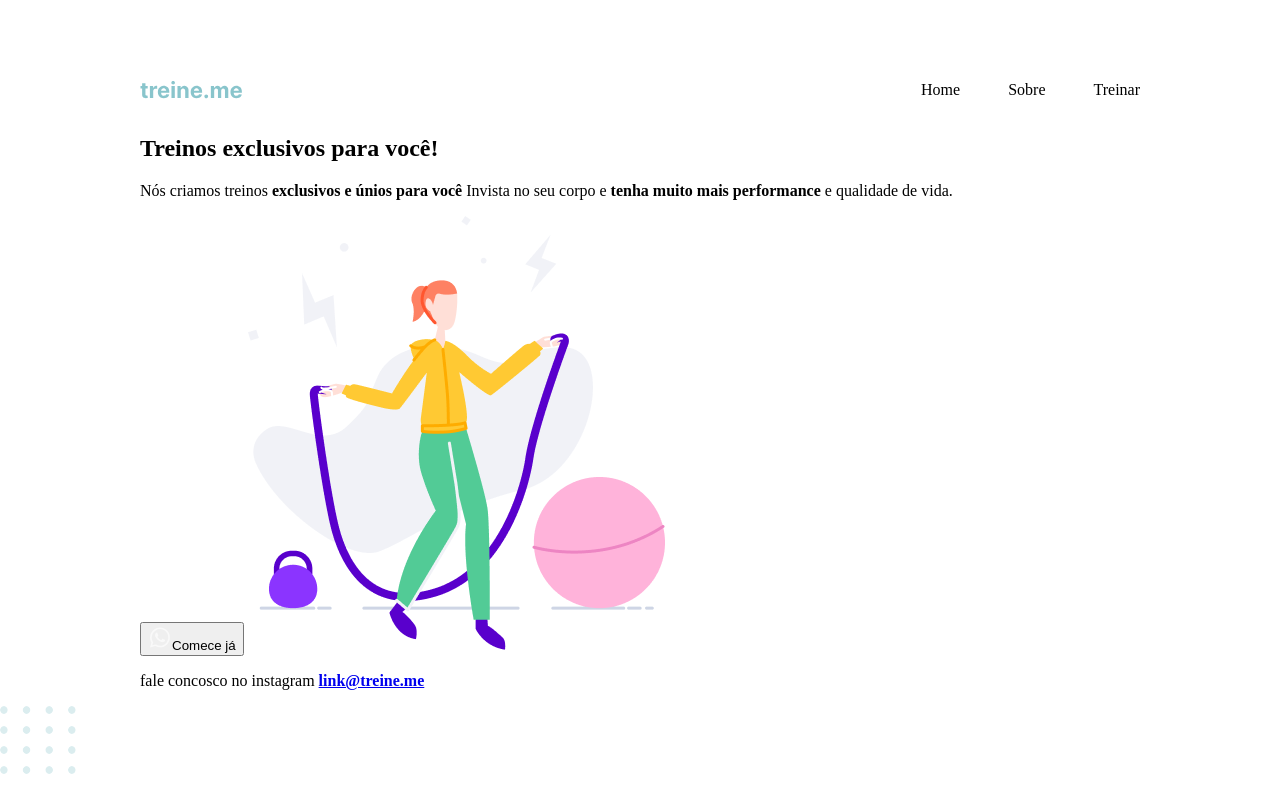
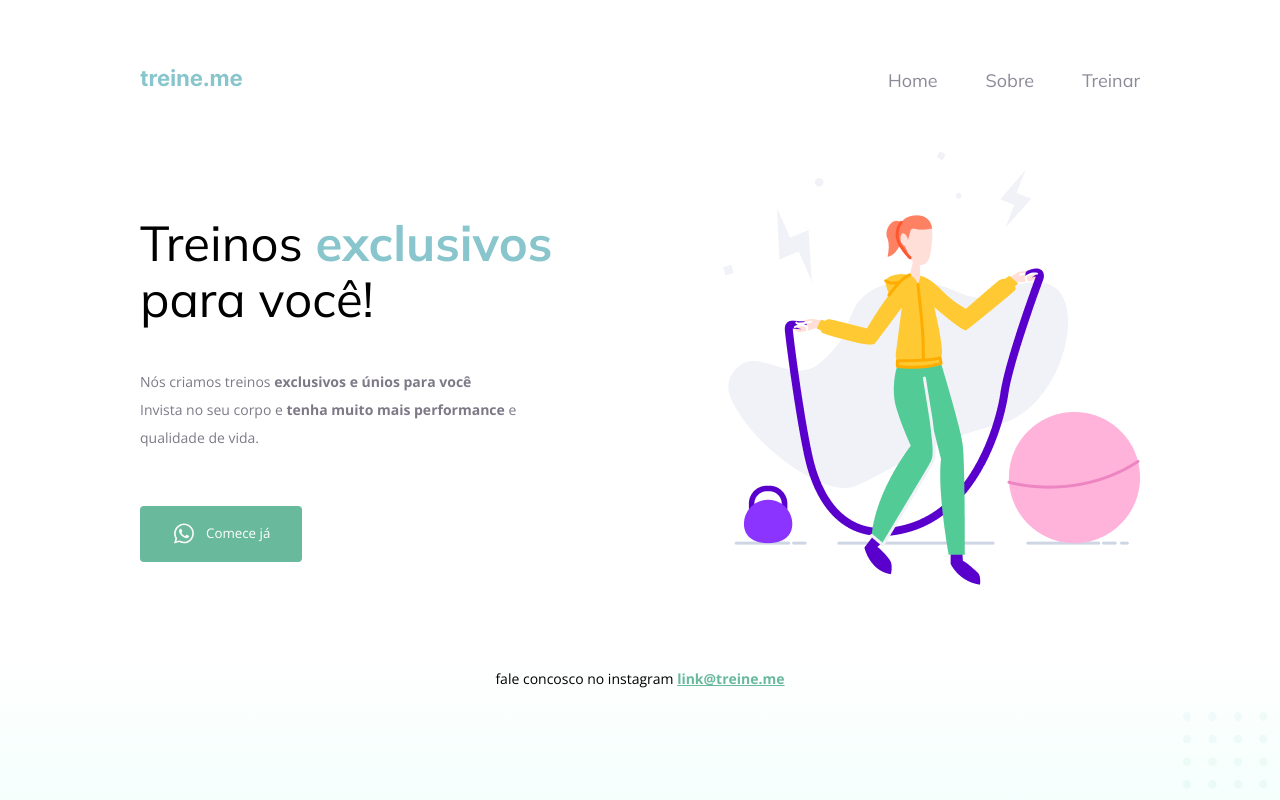
Before and after one commit to CiceroEwerton/Rocketseat, a plain HTML site: page Explorer/Projeto 2/Index.html in a window 1280 px wide. Drawn offline with nearby package versions, Linux system fonts and the light colour scheme.

Commit message:
projeto 2

```diff
--- a/Explorer/Projeto 2/Index.html
+++ b/Explorer/Projeto 2/Index.html
@@ -5,39 +5,45 @@
     <meta name="viewport" content="width=device-width, initial-scale=1.0">
     <title>Treine me</title>
     <link rel="stylesheet" href="style.css">
+    <link rel="preconnect" href="https://fonts.googleapis.com">
+<link rel="preconnect" href="https://fonts.gstatic.com" crossorigin>
+<link href="https://fonts.googleapis.com/css2?family=Mulish:ital,wght@0,200..1000;1,200..1000&family=Open+Sans:ital,wght@0,300..800;1,300..800&display=swap" rel="stylesheet">
+
 </head>
 <body>
 
     <div class="page">
-        <header>
-            <img src="images/logo.svg" alt="logo">
-           <nav><ul>
-            <li>Home</li>
-            <li>Sobre</li>
-            <li>Treinar</li>
+
+           <nav>
+            <a href="#"><img src="images/logo.svg" alt="logo"></a>
+            <ul>
+            <li><a href="#">Home</a></li>
+            <li><a href="#">Sobre</a></li>
+            <li><a href="#">Treinar</a></li>
         </ul>
     </nav>
 
-        </header>
         <main>
                 <section class="text">
                     <h1>
-                    Treinos <span>exclusivos</span> para você!
+                    Treinos <span>exclusivos</span><br> para você!
                     </h1>
                     <p>
-                        Nós criamos treinos <strong>exclusivos e únios para você</strong>
-                        Invista no seu corpo e <strong>tenha muito mais performance</strong> e qualidade de vida.
+                        Nós criamos treinos <strong>exclusivos e únios para você</strong><br>
+                        Invista no seu corpo e <strong>tenha muito mais performance</strong> e <br>qualidade de vida.
                     </p>
+
+
                     <button><img src="images/whats.svg" alt="icone">Comece já</button>
-                    <img src="images/img.png" alt="imagem">
                 </section>
+                <img src="images/img.png" alt="imagem">
         </main>
         <footer>
             <p>fale concosco no instagram <strong><a href="#">link@treine.me</a></strong></p>
         </footer>
     </div>
 
-<img src="images/balls.svg" alt="bolinhas">
+<img id="balls" src="images/balls.svg" alt="bolinhas">
 
 </body>
 </html>
--- a/Explorer/Projeto 2/style.css
+++ b/Explorer/Projeto 2/style.css
@@ -1,19 +1,114 @@
 body{
     margin: 0;
-
+    font-family: "Open Sans", sans-serif;
+    background: linear-gradient(180deg, rgba(227, 255, 248, 0.00) 82.08%, rgba(227, 255, 248, 0.38) 100%);
+    min-height: 100vh;
 }
 .page {
     width: 1000px;
-    margin: 65px auto 0;
+    margin: 0 auto;
+    padding-top: 65px;
 
  }
-header{
+nav{
     display: flex;
     justify-content: space-between;
+    align-items: center;
+    margin-bottom: 56px;
+    font-family: "Mulish", sans-serif;
 }
 nav ul {
     list-style: none;
     display: flex;
     gap: 48px;
+    margin: 0;
+    padding: 0;
+}
+h1{
+    font-family: "Mulish", sans-serif;
+    color: #000;
+    font-size: 49px;
+    font-style: normal;
+    font-weight: 400;
+    line-height: 56px; /* 114.286% */
+}
+ul li a:hover {
+    font-weight: bold;
+    opacity: 1;
+}
+ul li a{
+    text-decoration: none;
+    color: var(--1f1534-hyfen, #1F1534);
+font-family: Mulish;
+font-size: 18px;
+font-style: normal;
+font-weight: 400;
+line-height: normal;
+opacity: 0.5;
+}
+h1 span{
+    color: #89C5CC;
+    font-family: Mulish;
+    font-size: 49px;
+    font-style: normal;
+    font-weight: 700;
+    line-height: 56px;
+}
+.text{
+    color: #7D7987;
+font-family: "Open Sans";
+font-size: 14px;
+font-style: normal;
+font-weight: 400;
+line-height: 28px; /* 200% */
+}
+
+button{
+    font-family: "Open Sans";
+    border-radius: 4px;
+    background: var(--Primary-color, #69B99D);
+    display: inline-flex;
+    height: 56px;
+    padding: 14px 32px 15px 32px;
+    justify-content: center;
     align-items: center;
+    gap: 10px;
+    flex-shrink: 0;
+    color: #fff;
+    border: 0;
+    margin-top: 40px;
+
+
 }
+footer{
+    color: #000;
+    text-align: center;
+    font-family: "Open Sans";
+    font-size: 14px;
+    font-style: normal;
+    font-weight: 400;
+    line-height: 28px;
+    margin-top: 80px;
+    margin-bottom: 20px;
+}
+footer a{
+    color: #69B99D;
+
+
+}
+main{
+    display: flex;
+    align-items: center;
+    justify-content: space-between;
+}
+#balls{
+    position: fixed;
+    bottom: 0px;
+    right: 0px;
+    width: 98.394px;
+    height: 88.001px;
+    opacity: 0.3;
+}
+button:hover{
+    background: #358065;
+}
```
Also changed, not shown: 1 other file.
